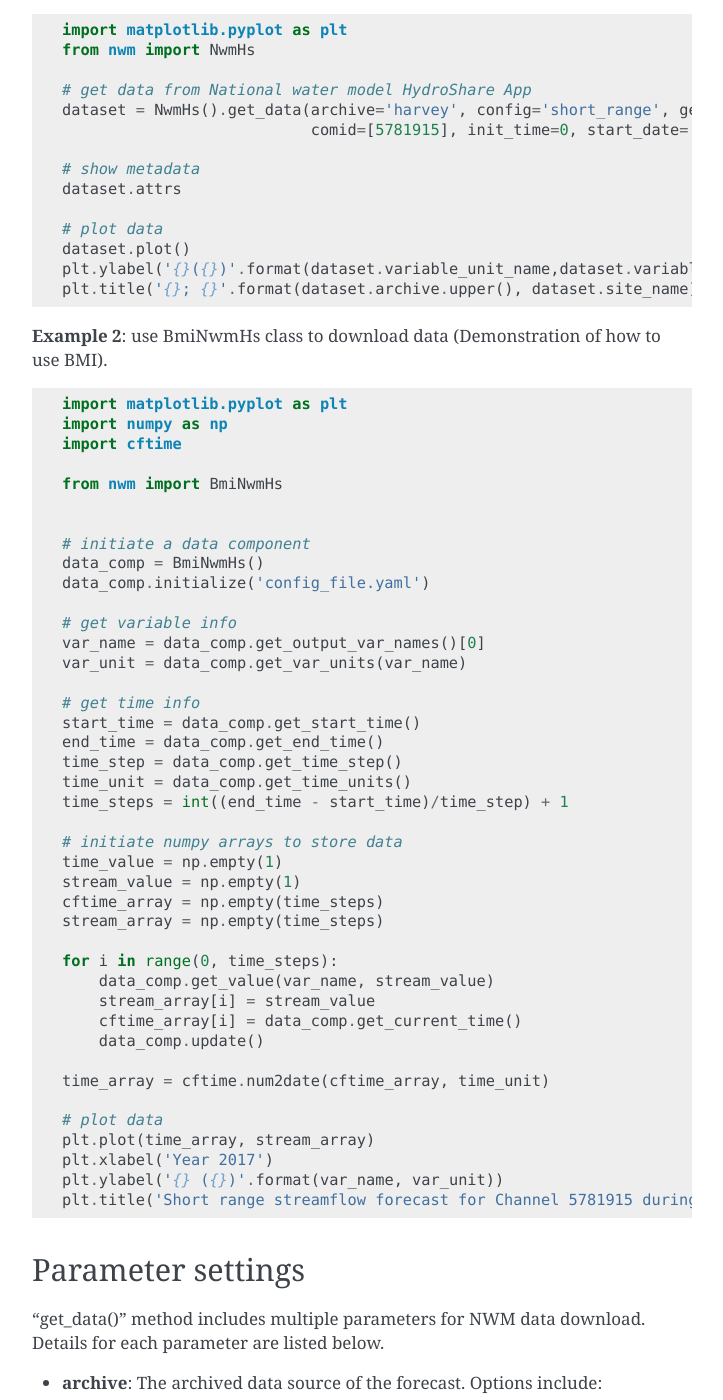
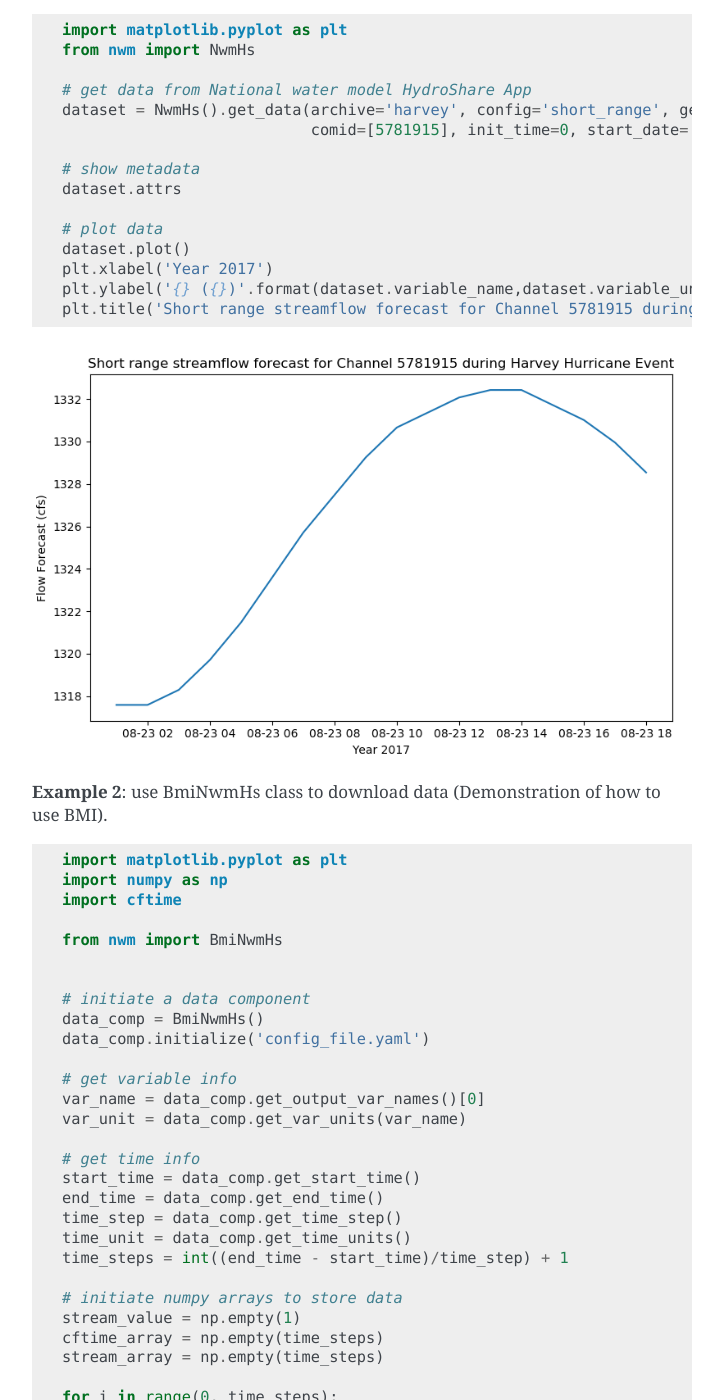
Before and after one commit to gantian127/nwm, a Sphinx documentation site: the page built from docs/source/index.rst, in a window 1280 px wide and 1400 px high, scrolled down 664 px. Shown: the whole window, without its empty margins (388-1111 px from the left). Built offline with Sphinx 7.4.7, drawn with Linux system fonts in a browser that asks for light colours.

Commit message:
docs: add time series plot in rst file

```diff
--- a/docs/source/index.rst
+++ b/docs/source/index.rst
@@ -50,9 +47,12 @@ You can launch binder to test and run the code below. |binder|
 
     # plot data
     dataset.plot()
-    plt.ylabel('{}({})'.format(dataset.variable_unit_name,dataset.variable_unit))
-    plt.title('{}; {}'.format(dataset.archive.upper(), dataset.site_name))
+    plt.xlabel('Year 2017')
+    plt.ylabel('{} ({})'.format(dataset.variable_name,dataset.variable_unit))
+    plt.title('Short range streamflow forecast for Channel 5781915 during Harvey Hurricane Event')
 
+
+|ts_plot|
 
 **Example 2**: use BmiNwmHs class to download data (Demonstration of how to use BMI).
 
@@ -81,7 +81,6 @@ You can launch binder to test and run the code below. |binder|
     time_steps = int((end_time - start_time)/time_step) + 1
 
     # initiate numpy arrays to store data
-    time_value = np.empty(1)
     stream_value = np.empty(1)
     cftime_array = np.empty(time_steps)
     stream_array = np.empty(time_steps)
@@ -99,6 +98,8 @@ You can launch binder to test and run the code below. |binder|
     plt.xlabel('Year 2017')
     plt.ylabel('{} ({})'.format(var_name, var_unit))
     plt.title('Short range streamflow forecast for Channel 5781915 during Harvey Hurricane Event')
+
+
 
 Parameter settings
 +++++++++++++++++++
@@ -199,3 +200,11 @@ Parameter settings
   A string of the form "YYYY-MM-DD'.
 
 * **output**: The file path of the WaterML file to store the downloaded data.
+
+
+:: links
+
+.. |binder| image:: https://mybinder.org/badge_logo.svg
+ :target: https://mybinder.org/v2/gh/gantian127/nwm/master?filepath=notebooks%2Fnwm.ipynb
+
+.. |ts_plot| image:: _static/ts_plot.png
```
Also changed, not shown: other parts of docs/source/index.rst (+0 -3 lines), docs/source/_static/ts_plot.png (added).
